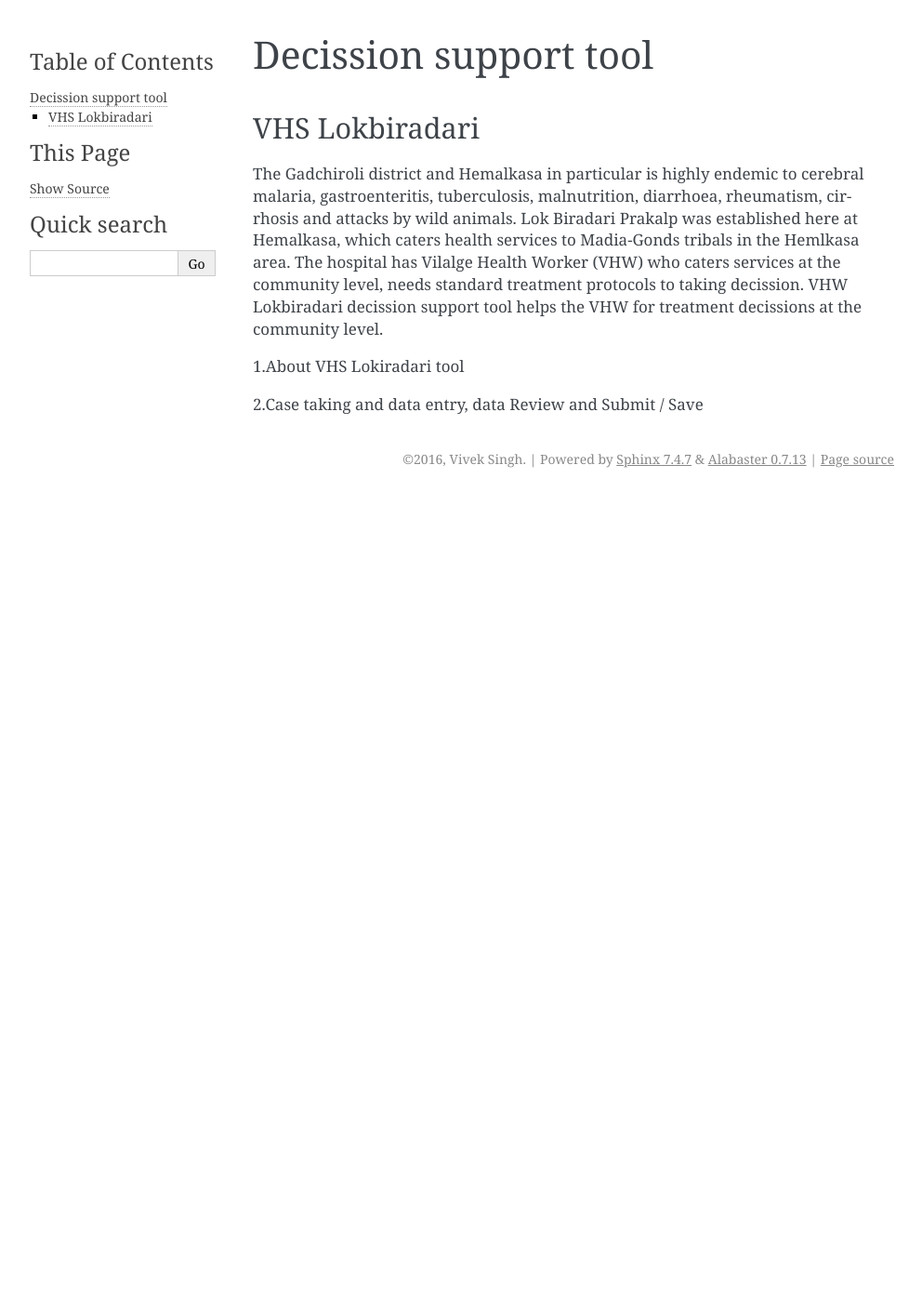
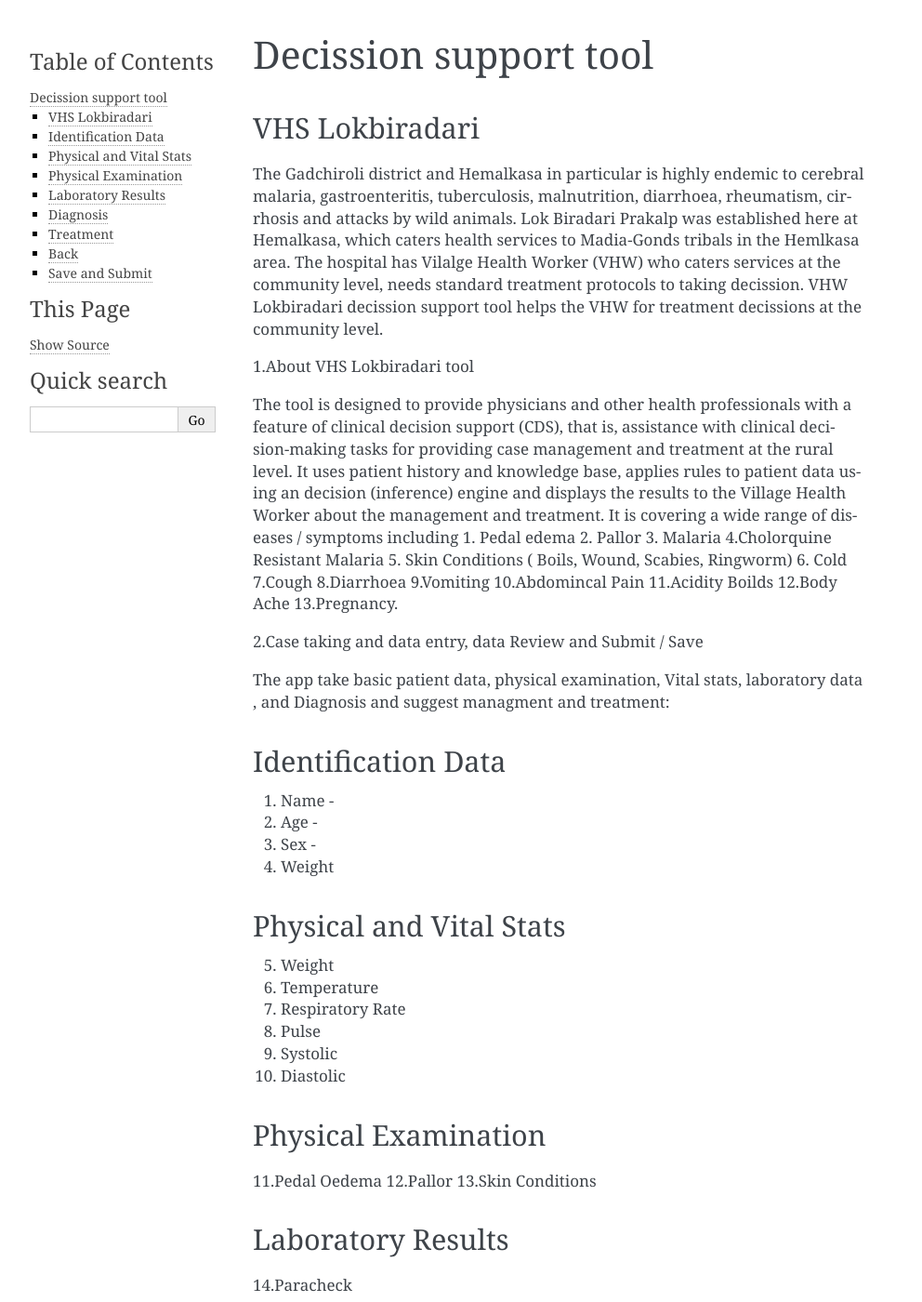
Before and after one commit to avniproject/docs, a Sphinx documentation site: the page built from source/user/using_decision_support.rst, in a window 1280 px wide and 1400 px high. Shown: the whole window at 93% size, without its empty margins (148-1140 px from the left). Built offline with Sphinx 7.4.7, drawn with Linux system fonts in a browser that asks for light colours; pages that are not in the unit, such as notebooks, are missing from menus; some of the changed text lies outside the part shown.

Commit message:
User manual draft

```diff
--- a/source/user/using_decision_support.rst
+++ b/source/user/using_decision_support.rst
@@ -6,6 +6,61 @@ VHS Lokbiradari
 The Gadchiroli district and Hemalkasa in particular is highly endemic to cerebral malaria, gastroenteritis, tuberculosis, malnutrition, diarrhoea, rheumatism, cirrhosis and attacks by wild animals.
 Lok Biradari Prakalp was established here at Hemalkasa, which caters health services to Madia-Gonds tribals in the Hemlkasa area. The hospital has Vilalge Health Worker (VHW) who caters services at the community level, needs standard treatment protocols to taking decission. VHW Lokbiradari decission support tool helps the VHW for treatment decissions at the community level.
 
-1.About VHS Lokiradari tool
+1.About VHS Lokbiradari tool
+
+The tool is designed to provide physicians and other health professionals with a feature of clinical decision support (CDS), that is, assistance with clinical decision-making tasks for providing case management and treatment at the rural level.
+It uses patient history and knowledge base, applies rules to patient data using an decision (inference) engine and displays the results to the Village Health Worker about the management and treatment.
+It is covering a wide range of diseases / symptoms including 1. Pedal edema 2. Pallor 3. Malaria 4.Cholorquine Resistant Malaria 5. Skin Conditions ( Boils, Wound, Scabies, Ringworm) 6. Cold 7.Cough 8.Diarrhoea 9.Vomiting 10.Abdomincal Pain 11.Acidity Boilds 12.Body Ache 13.Pregnancy.
 
 2.Case taking and data entry, data Review and Submit / Save
+
+The app take basic patient data, physical examination, Vital stats, laboratory data , and Diagnosis and suggest managment and treatment:
+
+Identification Data
+-------------------
+1. Name -
+2. Age -
+3. Sex -
+4. Weight
+
+Physical and Vital Stats
+------------------------
+5. Weight
+6. Temperature
+7. Respiratory Rate
+8. Pulse
+9. Systolic
+10. Diastolic
+
+Physical Examination
+--------------------
+11.Pedal Oedema
+12.Pallor
+13.Skin Conditions
+
+Laboratory Results
+------------------
+14.Paracheck
+
+Diagnosis
+-----------
+ 1. Malaria
+ 2. Cholorquine Resistant Malaria
+ 3. Cold
+ 4. Cough
+ 5. Acidity
+ 6. Abdominal Pain
+ 7. Vomiting
+ 8. Boils
+ 9. Wound
+ 10.Scabies
+ 11.Ringworm
+ 12.Body Ache
+ 13.Pregnancy
+
+Treatment
+---------
+Back
+----
+Save and Submit
+---------------
```
